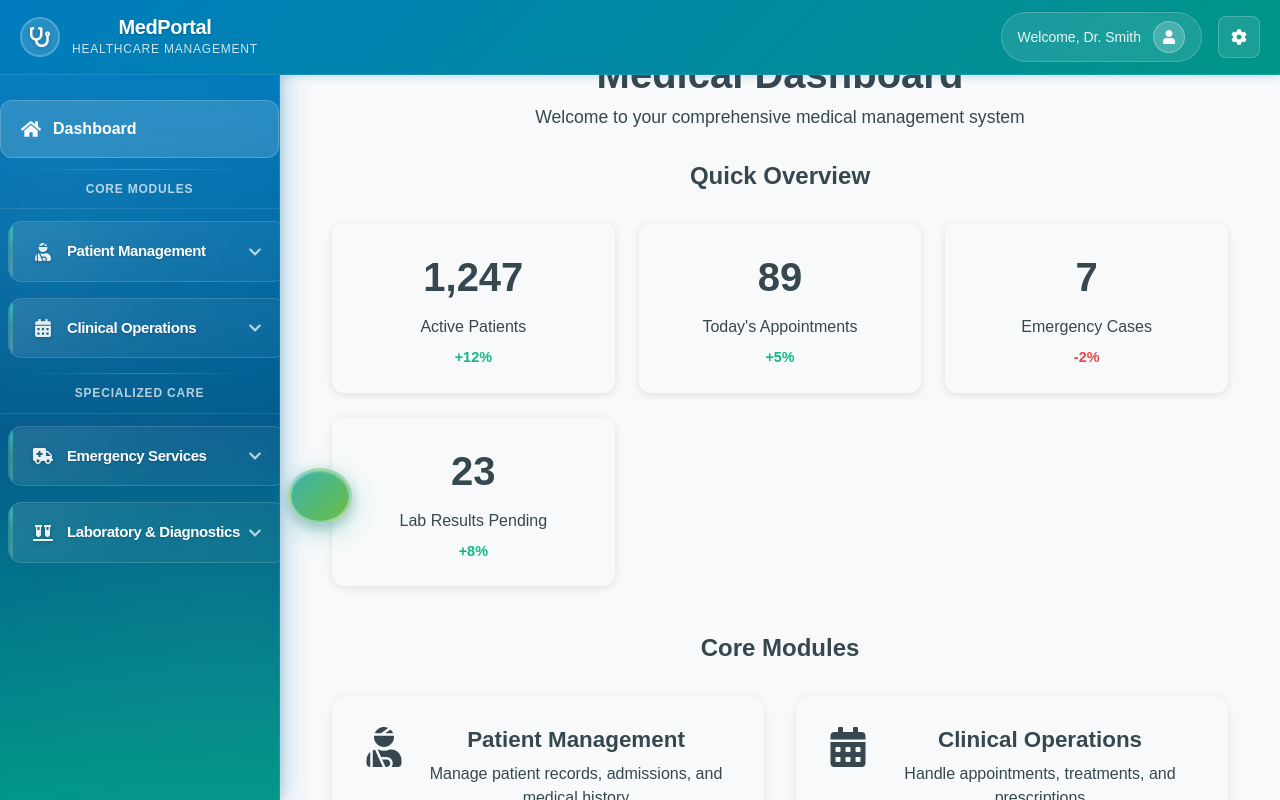
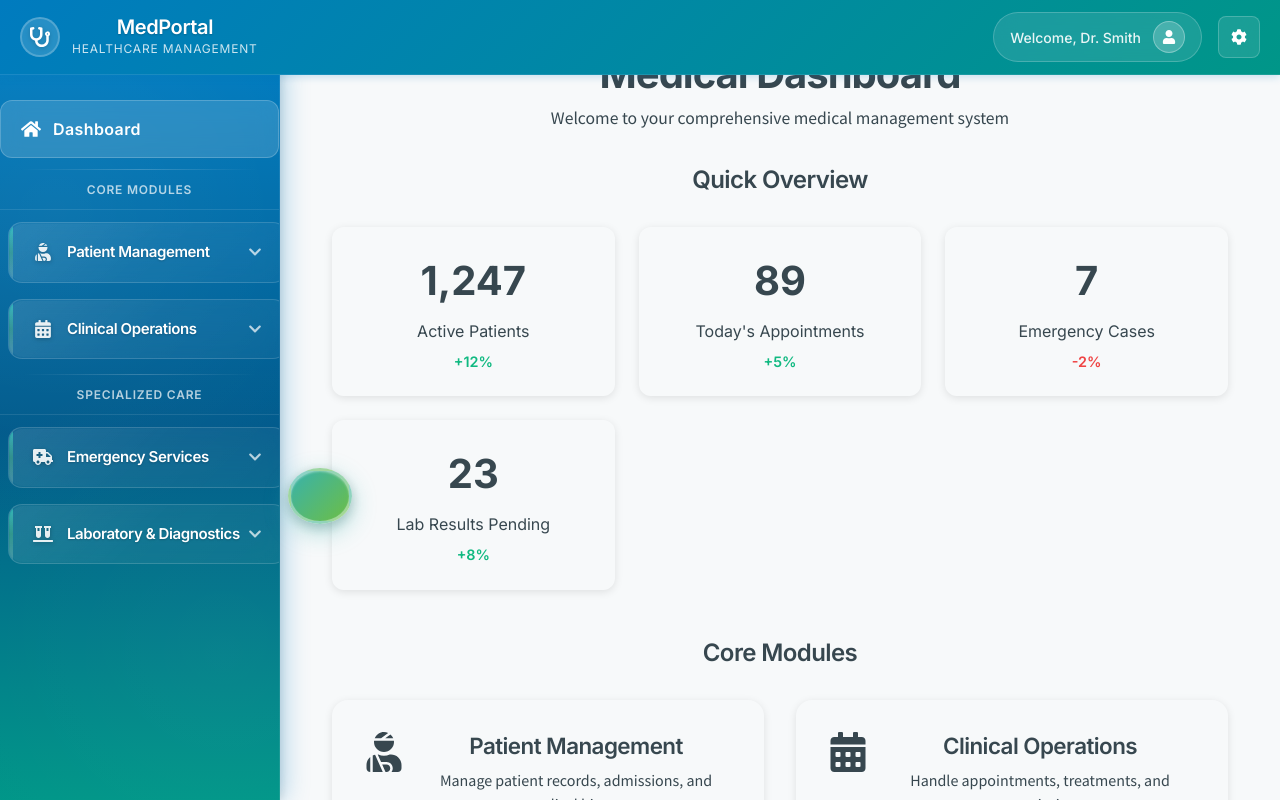
Before and after one commit to hnbmunoz/SRP-Web, a React (Vite) app: page / in a window 1280 px wide. Built offline with nearby package versions, Linux system fonts and the light colour scheme.

Commit message:
implement typography

```diff
--- a/src/App.css
+++ b/src/App.css
@@ -1,7 +1,10 @@
 body {
   background-color: #F7F9FA; /* Neutral Color */
   color: #37474f;
-  font-family: sans-serif;
+  font-family: var(--font-primary);
+  font-size: var(--font-size-base);
+  font-weight: var(--font-weight-normal);
+  line-height: var(--line-height-normal);
 }
 
 #root {
--- /dev/null
+++ b/src/assets/styles/_fonts.scss
@@ -0,0 +1,274 @@
+// Medical Application Font System
+// Optimized for readability, accessibility, and professional appearance
+
+// Import Google Fonts - Inter and Source Sans Pro are excellent for medical applications
+@import url('https://fonts.googleapis.com/css2?family=Inter:wght@300;400;500;600;700&display=swap');
+@import url('https://fonts.googleapis.com/css2?family=Source+Sans+Pro:wght@300;400;600;700&display=swap');
+@import url('https://fonts.googleapis.com/css2?family=Roboto:wght@300;400;500;700&display=swap');
+
+// Font Variables
+:root {
+  // Primary font stack - Inter is excellent for medical UIs
+  --font-primary: 'Inter', -apple-system, BlinkMacSystemFont, 'Segoe UI', 'Roboto', 'Oxygen', 'Ubuntu', 'Cantarell', sans-serif;
+
+  // Secondary font stack - Source Sans Pro for body text
+  --font-secondary: 'Source Sans Pro', -apple-system, BlinkMacSystemFont, 'Segoe UI', 'Roboto', sans-serif;
+
+  // Monospace font for data/code display
+  --font-mono: 'SF Mono', 'Monaco', 'Inconsolata', 'Roboto Mono', 'Consolas', monospace;
+
+  // Font weights
+  --font-weight-light: 300;
+  --font-weight-normal: 400;
+  --font-weight-medium: 500;
+  --font-weight-semibold: 600;
+  --font-weight-bold: 700;
+
+  // Font sizes - Medical applications need clear hierarchy
+  --font-size-xs: 0.75rem;    // 12px
+  --font-size-sm: 0.875rem;   // 14px
+  --font-size-base: 1rem;     // 16px
+  --font-size-lg: 1.125rem;   // 18px
+  --font-size-xl: 1.25rem;    // 20px
+  --font-size-2xl: 1.5rem;    // 24px
+  --font-size-3xl: 1.875rem;  // 30px
+  --font-size-4xl: 2.25rem;   // 36px
+  --font-size-5xl: 3rem;      // 48px
+
+  // Line heights for optimal readability
+  --line-height-tight: 1.25;
+  --line-height-normal: 1.5;
+  --line-height-relaxed: 1.625;
+  --line-height-loose: 2;
+
+  // Letter spacing
+  --letter-spacing-tight: -0.025em;
+  --letter-spacing-normal: 0;
+  --letter-spacing-wide: 0.025em;
+}
+
+// Base typography styles
+* {
+  font-family: var(--font-primary);
+  -webkit-font-smoothing: antialiased;
+  -moz-osx-font-smoothing: grayscale;
+}
+
+body {
+  font-family: var(--font-primary);
+  font-size: var(--font-size-base);
+  font-weight: var(--font-weight-normal);
+  line-height: var(--line-height-normal);
+  letter-spacing: var(--letter-spacing-normal);
+}
+
+// Heading styles optimized for medical applications
+h1, h2, h3, h4, h5, h6 {
+  font-family: var(--font-primary);
+  font-weight: var(--font-weight-semibold);
+  line-height: var(--line-height-tight);
+  letter-spacing: var(--letter-spacing-tight);
+  margin: 0 0 1rem 0;
+}
+
+h1 {
+  font-size: var(--font-size-4xl);
+  font-weight: var(--font-weight-bold);
+}
+
+h2 {
+  font-size: var(--font-size-3xl);
+  font-weight: var(--font-weight-semibold);
+}
+
+h3 {
+  font-size: var(--font-size-2xl);
+  font-weight: var(--font-weight-semibold);
+}
+
+h4 {
+  font-size: var(--font-size-xl);
+  font-weight: var(--font-weight-medium);
+}
+
+h5 {
+  font-size: var(--font-size-lg);
+  font-weight: var(--font-weight-medium);
+}
+
+h6 {
+  font-size: var(--font-size-base);
+  font-weight: var(--font-weight-medium);
+}
+
+// Body text styles
+p {
+  font-family: var(--font-secondary);
+  font-size: var(--font-size-base);
+  font-weight: var(--font-weight-normal);
+  line-height: var(--line-height-relaxed);
+  margin: 0 0 1rem 0;
+}
+
+// Small text for disclaimers, captions, etc.
+small, .text-small {
+  font-size: var(--font-size-sm);
+  font-weight: var(--font-weight-normal);
+  line-height: var(--line-height-normal);
+}
+
+// Large text for emphasis
+.text-large {
+  font-size: var(--font-size-lg);
+  font-weight: var(--font-weight-normal);
+  line-height: var(--line-height-normal);
+}
+
+// Button typography
+button, .btn {
+  font-family: var(--font-primary);
+  font-size: var(--font-size-base);
+  font-weight: var(--font-weight-medium);
+  letter-spacing: var(--letter-spacing-wide);
+}
+
+// Form elements
+input, textarea, select {
+  font-family: var(--font-primary);
+  font-size: var(--font-size-base);
+  font-weight: var(--font-weight-normal);
+  line-height: var(--line-height-normal);
+}
+
+// Labels
+label {
+  font-family: var(--font-primary);
+  font-size: var(--font-size-sm);
+  font-weight: var(--font-weight-medium);
+  letter-spacing: var(--letter-spacing-wide);
+}
+
+// Code and monospace text
+code, pre, .code {
+  font-family: var(--font-mono);
+  font-size: var(--font-size-sm);
+  font-weight: var(--font-weight-normal);
+}
+
+// Medical-specific typography classes
+.medical-title {
+  font-family: var(--font-primary);
+  font-size: var(--font-size-2xl);
+  font-weight: var(--font-weight-bold);
+  line-height: var(--line-height-tight);
+  letter-spacing: var(--letter-spacing-tight);
+}
+
+.medical-subtitle {
+  font-family: var(--font-primary);
+  font-size: var(--font-size-lg);
+  font-weight: var(--font-weight-medium);
+  line-height: var(--line-height-normal);
+  color: #6b7280;
+}
+
+.medical-body {
+  font-family: var(--font-secondary);
+  font-size: var(--font-size-base);
+  font-weight: var(--font-weight-normal);
+  line-height: var(--line-height-relaxed);
+}
+
+.medical-caption {
+  font-family: var(--font-primary);
+  font-size: var(--font-size-xs);
+  font-weight: var(--font-weight-normal);
+  line-height: var(--line-height-normal);
+  color: #9ca3af;
+}
+
+// Data display typography (for patient info, charts, etc.)
+.data-display {
+  font-family: var(--font-mono);
+  font-size: var(--font-size-base);
+  font-weight: var(--font-weight-medium);
+  letter-spacing: var(--letter-spacing-wide);
+}
+
+.data-label {
+  font-family: var(--font-primary);
+  font-size: var(--font-size-sm);
+  font-weight: var(--font-weight-semibold);
+  text-transform: uppercase;
+  letter-spacing: var(--letter-spacing-wide);
+  color: #6b7280;
+}
+
+.data-value {
+  font-family: var(--font-primary);
+  font-size: var(--font-size-lg);
+  font-weight: var(--font-weight-semibold);
+  color: #111827;
+}
+
+// Alert and status typography
+.alert-text {
+  font-family: var(--font-primary);
+  font-size: var(--font-size-sm);
+  font-weight: var(--font-weight-medium);
+  line-height: var(--line-height-normal);
+}
+
+.status-text {
+  font-family: var(--font-primary);
+  font-size: var(--font-size-xs);
+  font-weight: var(--font-weight-semibold);
+  text-transform: uppercase;
+  letter-spacing: var(--letter-spacing-wide);
+}
+
+// Navigation typography
+.nav-text {
+  font-family: var(--font-primary);
+  font-size: var(--font-size-sm);
+  font-weight: var(--font-weight-medium);
+  letter-spacing: var(--letter-spacing-normal);
+}
+
+// Responsive typography
+@media (max-width: 768px) {
+  :root {
+    --font-size-4xl: 2rem;      // 32px
+    --font-size-3xl: 1.75rem;   // 28px
+    --font-size-2xl: 1.375rem;  // 22px
+  }
+
+  body {
+    font-size: var(--font-size-sm);
+  }
+}
+
+@media (max-width: 480px) {
+  :root {
+    --font-size-4xl: 1.75rem;   // 28px
+    --font-size-3xl: 1.5rem;    // 24px
+    --font-size-2xl: 1.25rem;   // 20px
+  }
+}
+
+// Print styles for medical documents
+@media print {
+  * {
+    font-family: 'Times New Roman', serif !important;
+  }
+
+  body {
+    font-size: 12pt;
+    line-height: 1.4;
+  }
+
+  h1, h2, h3, h4, h5, h6 {
+    font-family: 'Times New Roman', serif !important;
+    page-break-after: avoid;
+  }
+}
--- a/src/index.css
+++ b/src/index.css
@@ -1,12 +1,7 @@
 @import './assets/styles/icons.scss';
+@import './assets/styles/_fonts.scss';
 
 :root {
-  font-family: system-ui, Avenir, Helvetica, Arial, sans-serif;
-  line-height: 1.5;
-  font-weight: 400;
-  margin: 0;
-  padding: 0;
-
   color-scheme: light dark;
   color: rgba(255, 255, 255, 0.87);
   background-color: #242424;
```
